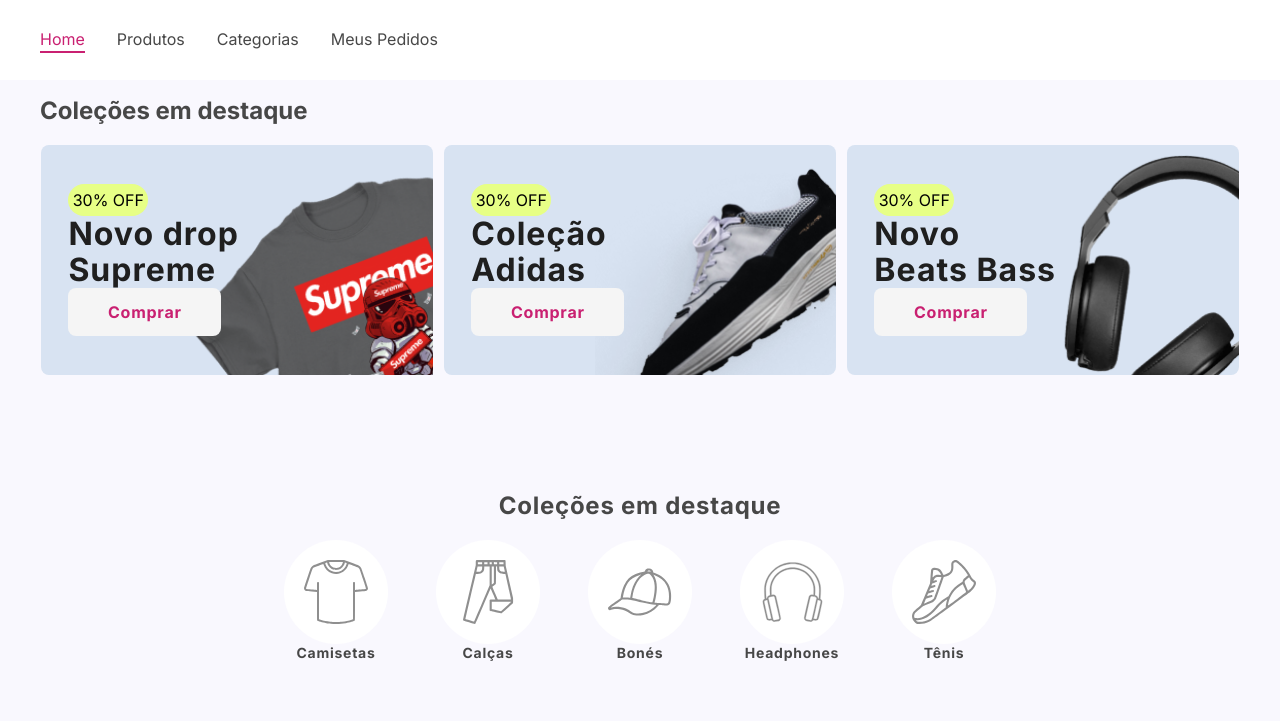
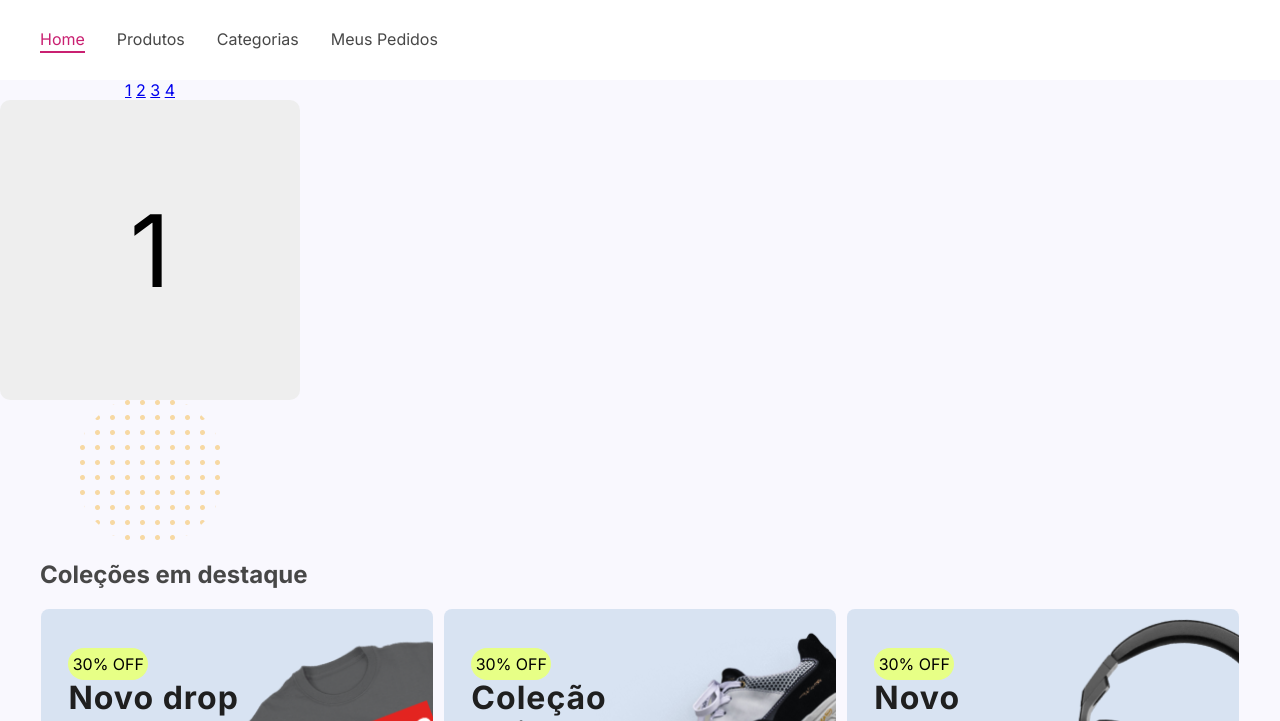
Before and after one commit to nilberm/drip-store, a plain HTML site: page index.html in a window 1280 px wide. Shown: the part 79-800 px from the top of the page. Drawn offline with Linux system fonts and the light colour scheme.

Commit message:
carousel started

```diff
--- a/index.html
+++ b/index.html
@@ -7,6 +7,7 @@
     <link rel="stylesheet" href="/style/mobile.css" />
 
     <link rel="stylesheet" href="/style/header/index.css">
+    <link rel="stylesheet" href="/style/hero-carousel/index.css">
     <link rel="stylesheet" href="/style/highlights-buttons/index.css">
     <link rel="stylesheet" href="/style/highlights-images/index.css">
     <link rel="preconnect" href="https://fonts.googleapis.com" />
@@ -80,7 +81,22 @@
     </nav>
 
     <main>
-      <section class="hero-carousel"></section>
+      <section class="hero-carousel">
+        <div class="slider-btns">
+          <a href="#slide-1">1</a>
+          <a href="#slide-2">2</a>
+          <a href="#slide-3">3</a>
+          <a href="#slide-4">4</a>
+        </div>
+
+        <div class="pages-carousel">
+          <div id="slide-1">1</div>
+          <div id="slide-2">2</div>
+          <div id="slide-3">3</div>
+          <div id="slide-4">4</div>
+        </div>
+         <img class="background-image" src="/assets/images/hero-carousel/background-detail.png" alt="background image">
+      </section>
 
       <div class="highlights-images-section">
         <h2>Coleções em destaque</h2>
--- /dev/null
+++ b/style/hero-carousel/index.css
@@ -0,0 +1,50 @@
+.hero-carousel {
+  width: 300px;
+  text-align: center;
+  overflow: hidden;
+}
+
+.pages-carousel {
+  display: flex;
+
+  overflow-x: auto;
+  scroll-snap-type: x mandatory;
+
+  scroll-behavior: smooth;
+  -webkit-overflow-scrolling: touch;
+
+  /*
+  scroll-snap-points-x: repeat(300px);
+  scroll-snap-type: mandatory;
+  */
+}
+
+.pages-carousel::-webkit-scrollbar {
+  width: 10px;
+  height: 10px;
+}
+.pages-carousel::-webkit-scrollbar-thumb {
+  background: black;
+  border-radius: 10px;
+}
+.pages-carousel::-webkit-scrollbar-track {
+  background: transparent;
+}
+.pages-carousel > div {
+  scroll-snap-align: start;
+  flex-shrink: 0;
+  width: 300px;
+  height: 300px;
+  margin-right: 50px;
+  border-radius: 10px;
+  background: #eee;
+  transform-origin: center center;
+  transform: scale(1);
+  transition: transform 0.5s;
+  position: relative;
+
+  display: flex;
+  justify-content: center;
+  align-items: center;
+  font-size: 100px;
+}
```
Also changed, not shown: assets/images/hero-carousel/background-detail.png (added), assets/images/hero-carousel/shoe-1.png (added), assets/images/hero-carousel/shoe-2.png (added), assets/images/hero-carousel/shoe-3.png (added), assets/images/hero-carousel/shoe-4.png (added).
